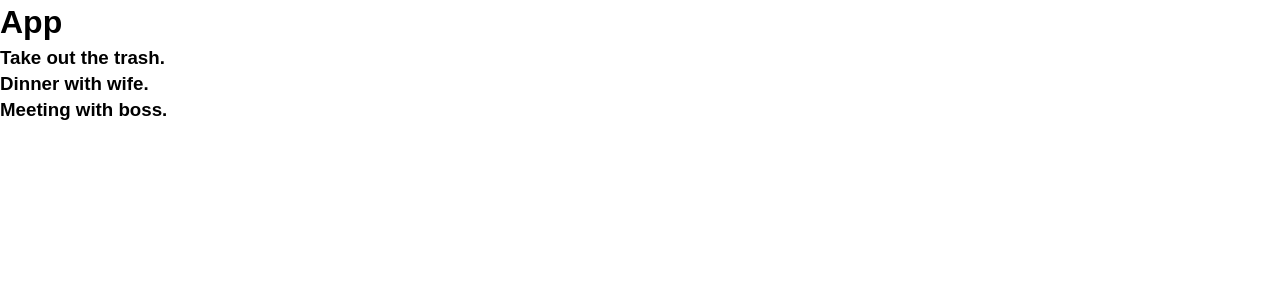
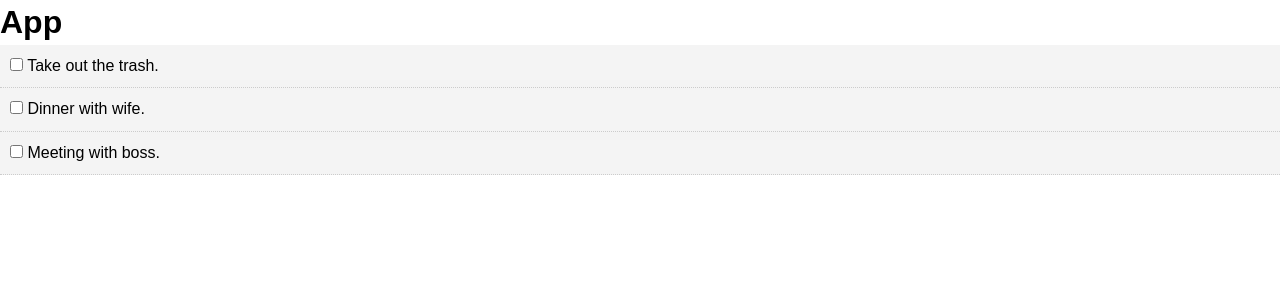
Before and after one commit to alphonsowisseh/React-To-Do-List, a React (Create React App) app: page / in a window 1280 px wide. Shown: the top 300 px of the page. Built offline with nearby package versions, Linux system fonts and the light colour scheme.

Commit message:
import PropTypes and set todos proptype

```diff
--- a/src/components/Todos.js
+++ b/src/components/Todos.js
@@ -1,11 +1,20 @@
 import React, { Component } from 'react';
+import TodoItem from './TodoItem';
+import PropTypes from 'prop-types';
 
 class Todos extends Component {
+
+
   render() {
       return this.props.todos.map((todo)=>(
-          <h3>{ todo.title }</h3>
+          <TodoItem key={todo.id} todo={todo} markComplete={this.props.markComplete}/>
       ))
   }
 }
 
+//PropTypes
+Todos.propTypes = {
+    todos: PropTypes.array.isRequired
+}
+
 export default Todos;
```
